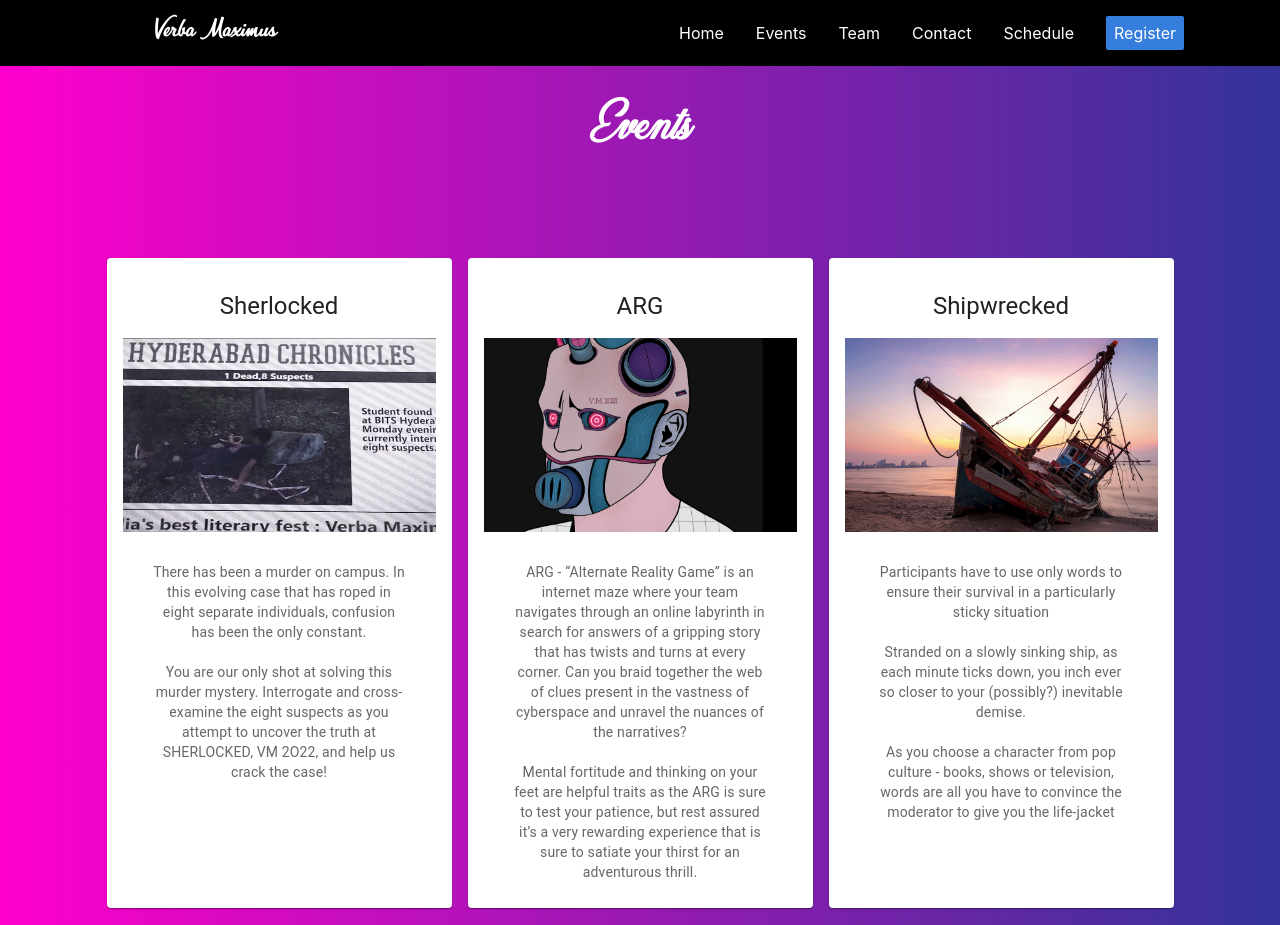
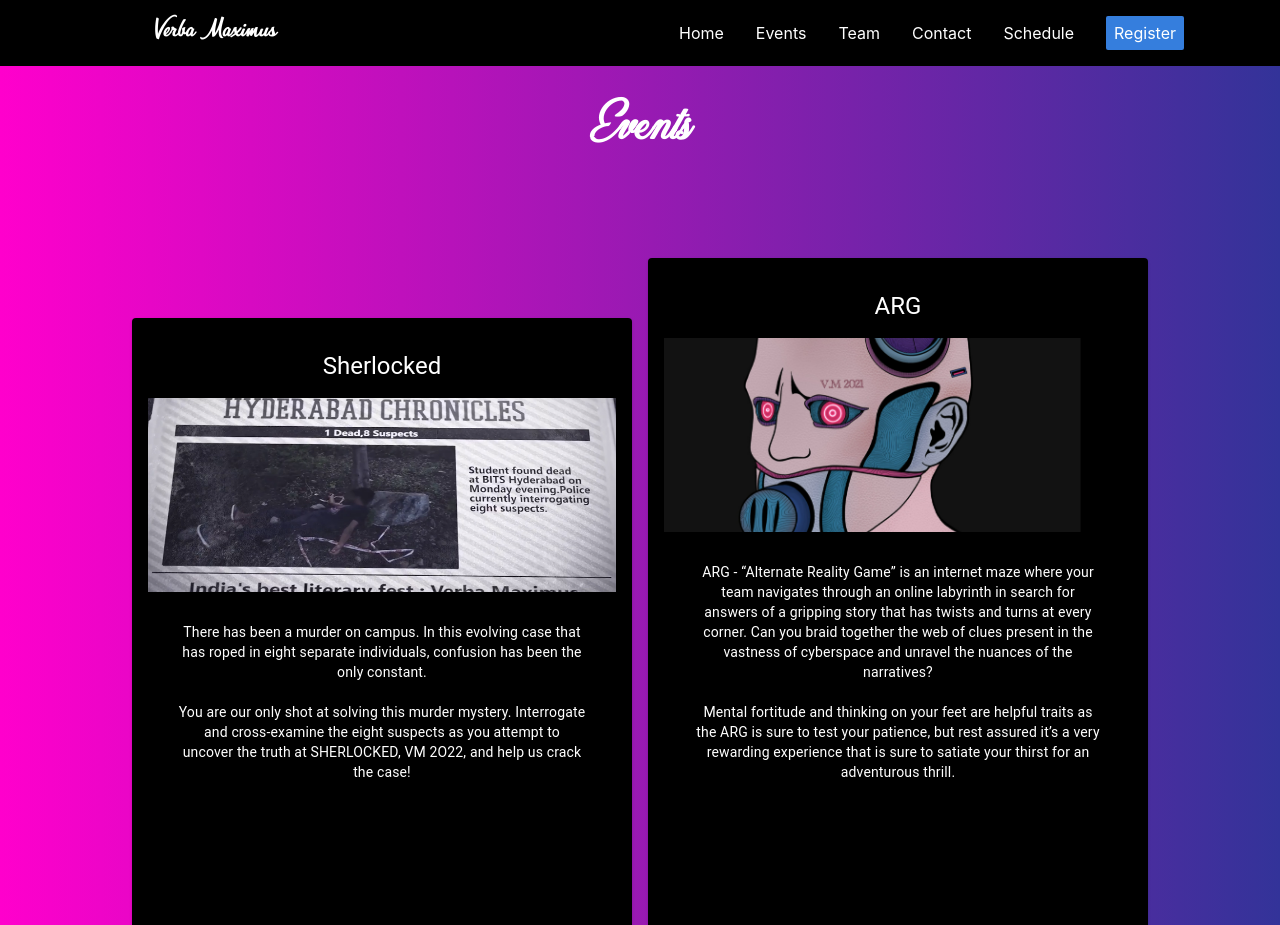
Before and after one commit to verbamaximus/vmwebsite, a React (Create React App) app: page /#/Events in a window 1280 px wide. Shown: the top 925 px of the page. Built offline with nearby package versions, Linux system fonts and the light colour scheme.

Commit message:
UI Changes for cards

```diff
--- a/src/Components/Card.js
+++ b/src/Components/Card.js
@@ -2,7 +2,7 @@ import React from 'react'
 
 export default function Card({imgLoc, name, post, description, contacturl}) {
   return (
-    <div className="tc dib br3 pa3 ma2 grow bw2 shadow-5 card b--white-20 bg-white" style={{"width": "300px"}}>
+    <div className="tc dib br3 pa3 ma2 grow bw2 shadow-5 card b--black-20 bg-black white" style={{"width": "300px"}}>
         <img src= {imgLoc} alt="Image" style={{"width": "200px"}}></img>
         <div>
             <h2>{name}</h2>
--- a/src/Components/CardMui.js
+++ b/src/Components/CardMui.js
@@ -28,7 +28,7 @@ export default function Events({name, imgUrl, outPara, inPara1, inPara2, inPara3
   };
 
   return (
-    <Card sx={{ maxWidth: 345, height: 650 }} className="dib br3 pa3 ma2 bw2 shadow-5 card">
+    <Card sx={{ maxWidth: 500, backgroundColor: "black", color: "white" }} className="dib br3 pa3 ma2 bw2 shadow-5 card">
         <CardHeader
         title={name}
       />
@@ -39,7 +39,7 @@ export default function Events({name, imgUrl, outPara, inPara1, inPara2, inPara3
         alt="Image"
       />
       <CardContent>
-        <Typography variant="body2" color="text.secondary">
+        <Typography variant="body2" color="white">
           {outPara}
           <br />
           <br />
--- a/src/Pages/Contact.js
+++ b/src/Pages/Contact.js
@@ -40,7 +40,7 @@ export default function Contact() {
   return (
     <div>
       <main className="pa4 black-80 vh-100-ns">
-        <form className="measure center" onSubmit={handleSubmit}>
+        <form className="measure center card b--black-20 bg-black white br4 pa4" onSubmit={handleSubmit}>
           <fieldset id="sign_up" className="ba b--transparent ph0 mh0 form">
             <legend className="f2 white fw6 ph0 mh0">Contact Us</legend>
             <div className="mt3">
```
Also changed, not shown: src/Images/Divya.jpeg.
